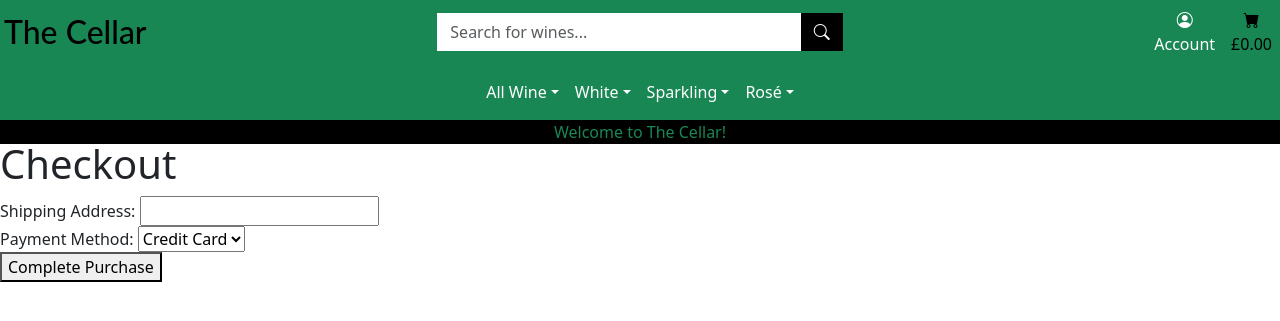
After one commit to Dinacoding/the_cellar, a Django app: template checkout/templates/checkout.html in a window 1280 px wide. The commit adds this page. Shown: the top 321 px of the page. Run offline with Django 5.2, Linux system fonts and the light colour scheme; the template is opened without the code that fills it, so the values that code supplies are empty; some libraries are stand-ins or nearby versions.

Commit message:
Initiate the checkout.html and write add code inside

```diff
--- /dev/null
+++ b/checkout/templates/checkout.html
@@ -0,0 +1,21 @@
+{% extends "base.html" %}
+{% load static %}
+
+{% block content %}
+<h1>Checkout</h1>
+<form method="post" action="{% url 'checkout:checkout' %}">
+    {% csrf_token %}
+    <div>
+        <label for="address">Shipping Address:</label>
+        <input type="text" id="address" name="address" required>
+    </div>
+    <div>
+        <label for="payment_method">Payment Method:</label>
+        <select id="payment_method" name="payment_method" required>
+            <option value="credit_card">Credit Card</option>
+            <option value="paypal">PayPal</option>
+        </select>
+    </div>
+    <button type="submit">Complete Purchase</button>
+</form>
+{% endblock %}
```
Also changed, not shown: shop/templates/cart.html (+0 -7 lines).
